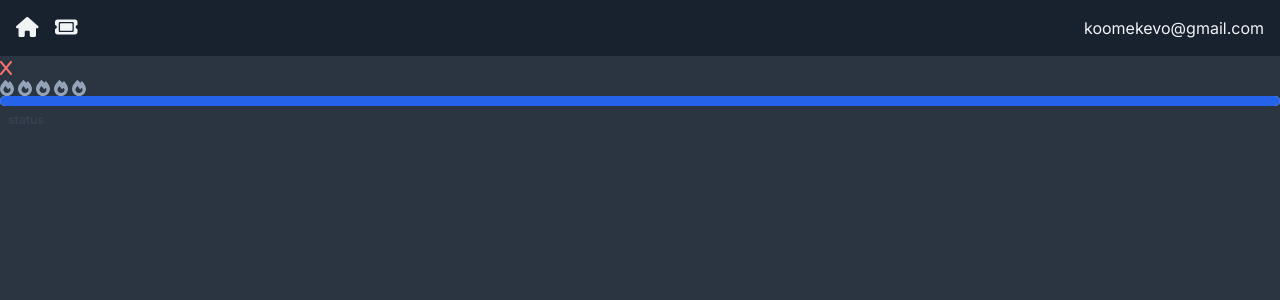
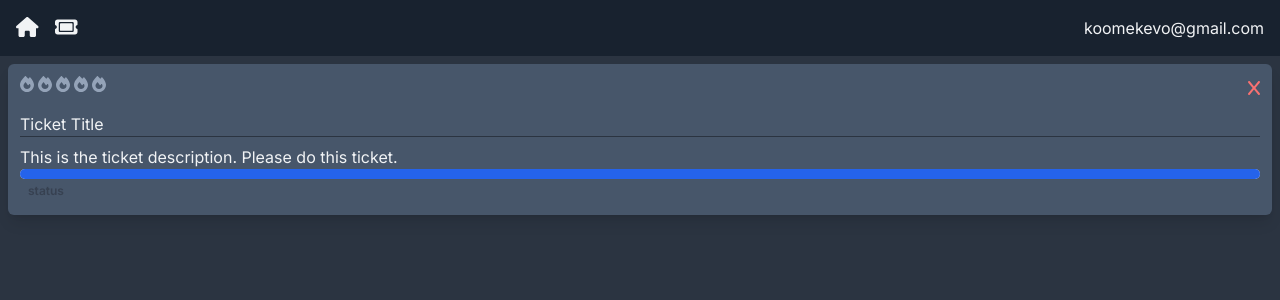
Before and after one commit to koomekevo/nextlarge, a Next.js app: page / in a window 1280 px wide. Shown: the top 300 px of the page. Built offline with nearby package versions, Linux system fonts and the light colour scheme.

Commit message:
Update TicketCard.jsx

```diff
--- a/app/(components)/TicketCard.jsx
+++ b/app/(components)/TicketCard.jsx
@@ -5,9 +5,18 @@ import StatusDisplay from "./StatusDisplay";
 
 const TicketCard = () => {
   return (
-    <div>
-      <DeleteBlock />
-      <PriorityDisplay />
+    <div className="flex flex-col hover:bg-card-hover bg-card rounded-md shadow-lg p-3 m-2">
+      <div className="flex mb-3">
+        <PriorityDisplay />
+        <div className="ml-auto">
+          <DeleteBlock />
+        </div>
+      </div>
+      <h4>Ticket Title</h4>
+      <hr className="h-px border-0 bg-page mb-2" />
+      <p className="whitespace-pre-wrap">
+        This is the ticket description. Please do this ticket.
+      </p>
       <ProgressDisplay />
       <StatusDisplay />
     </div>
```
